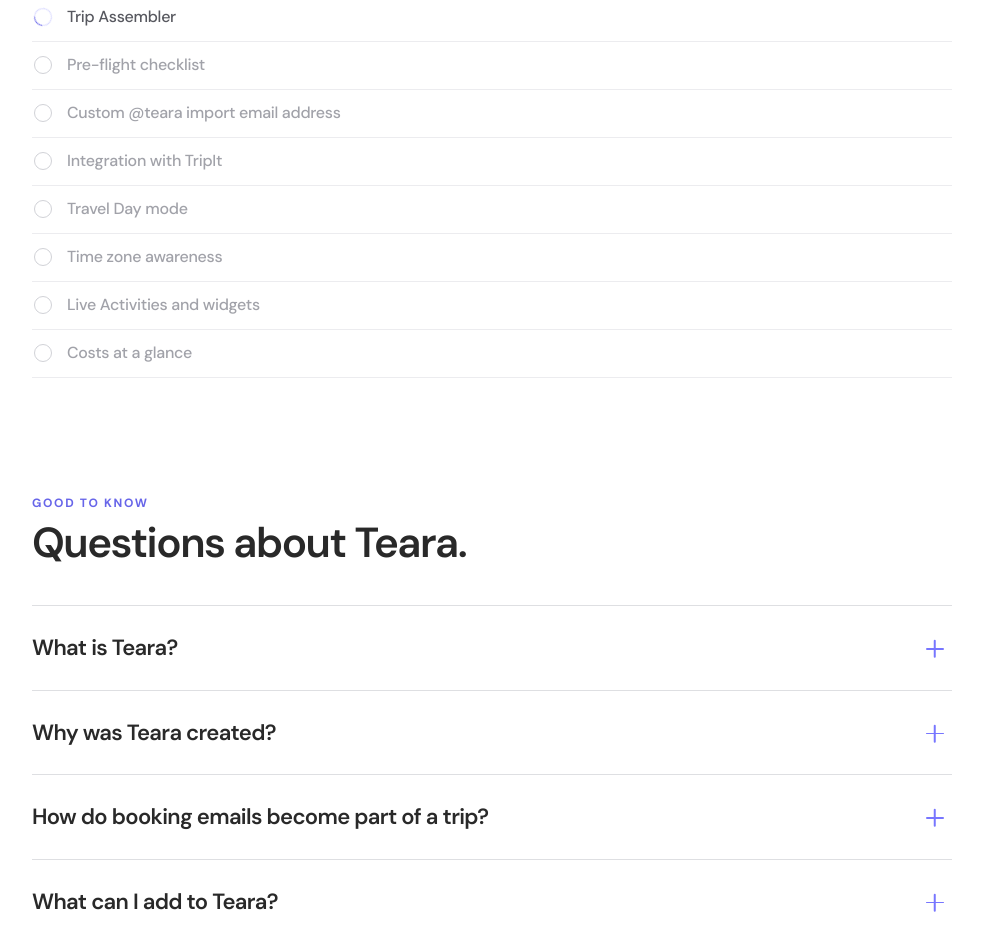
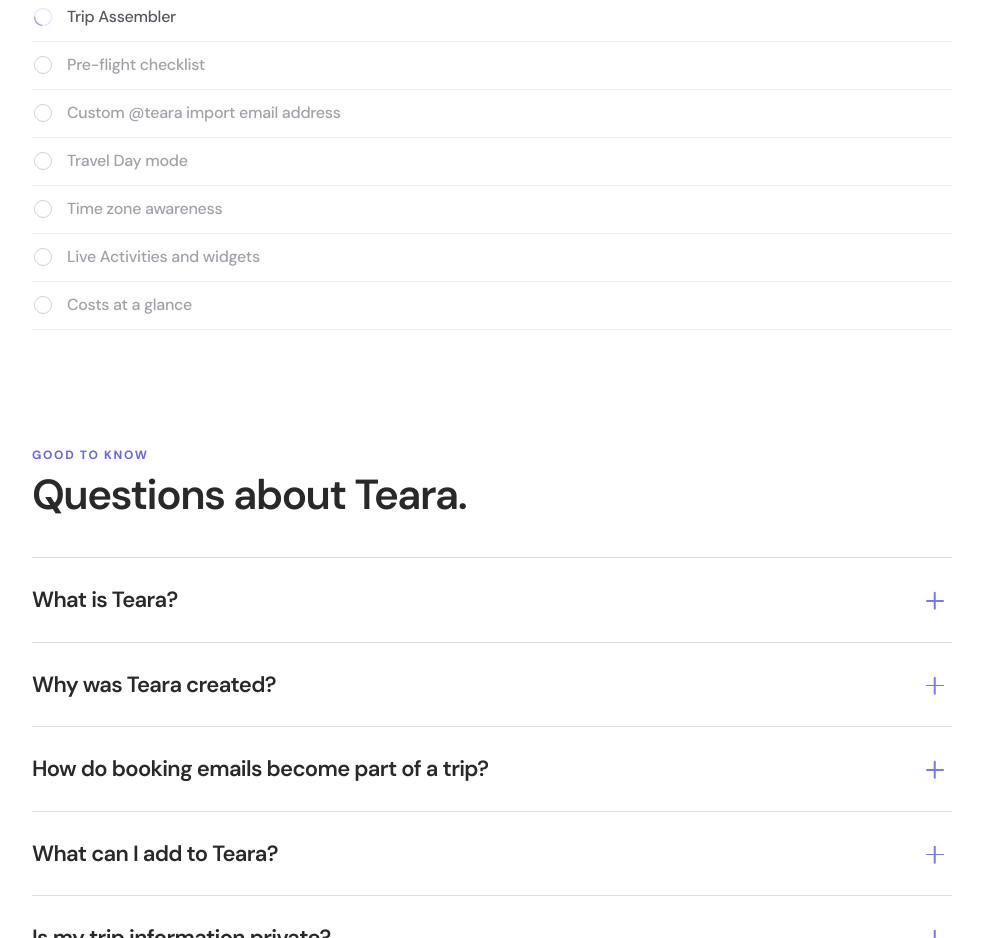
Before and after one commit to guymgn/teara-landing-page, a plain HTML site: page index.html in a window 1280 px wide. Shown: the part 2140-3078 px from the top of the page, without its empty margins (148-1131 px from the left). Drawn offline with nearby package versions, Linux system fonts and the light colour scheme.

Commit message:
Remove TripIt from roadmap

```diff
--- a/index.html
+++ b/index.html
@@ -229,10 +229,6 @@
             <span class="roadmap__check" aria-hidden="true"></span>
             <span>Custom @teara import email address</span>
           </li>
-          <li class="roadmap__item" aria-label="Planned: Integration with TripIt">
-            <span class="roadmap__check" aria-hidden="true"></span>
-            <span>Integration with TripIt</span>
-          </li>
           <li class="roadmap__item" aria-label="Planned: Travel Day mode">
             <span class="roadmap__check" aria-hidden="true"></span>
             <span>Travel Day mode</span>
```
